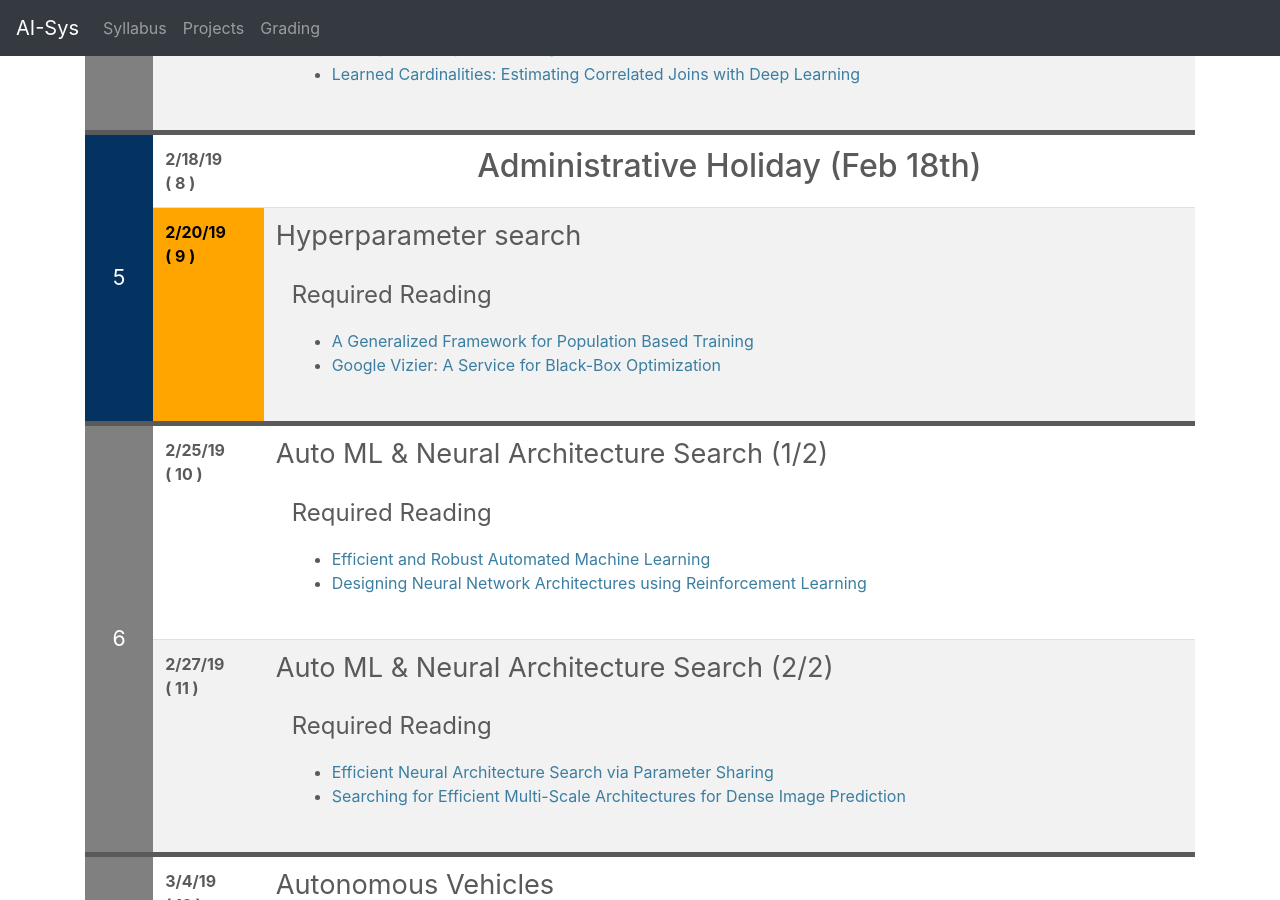
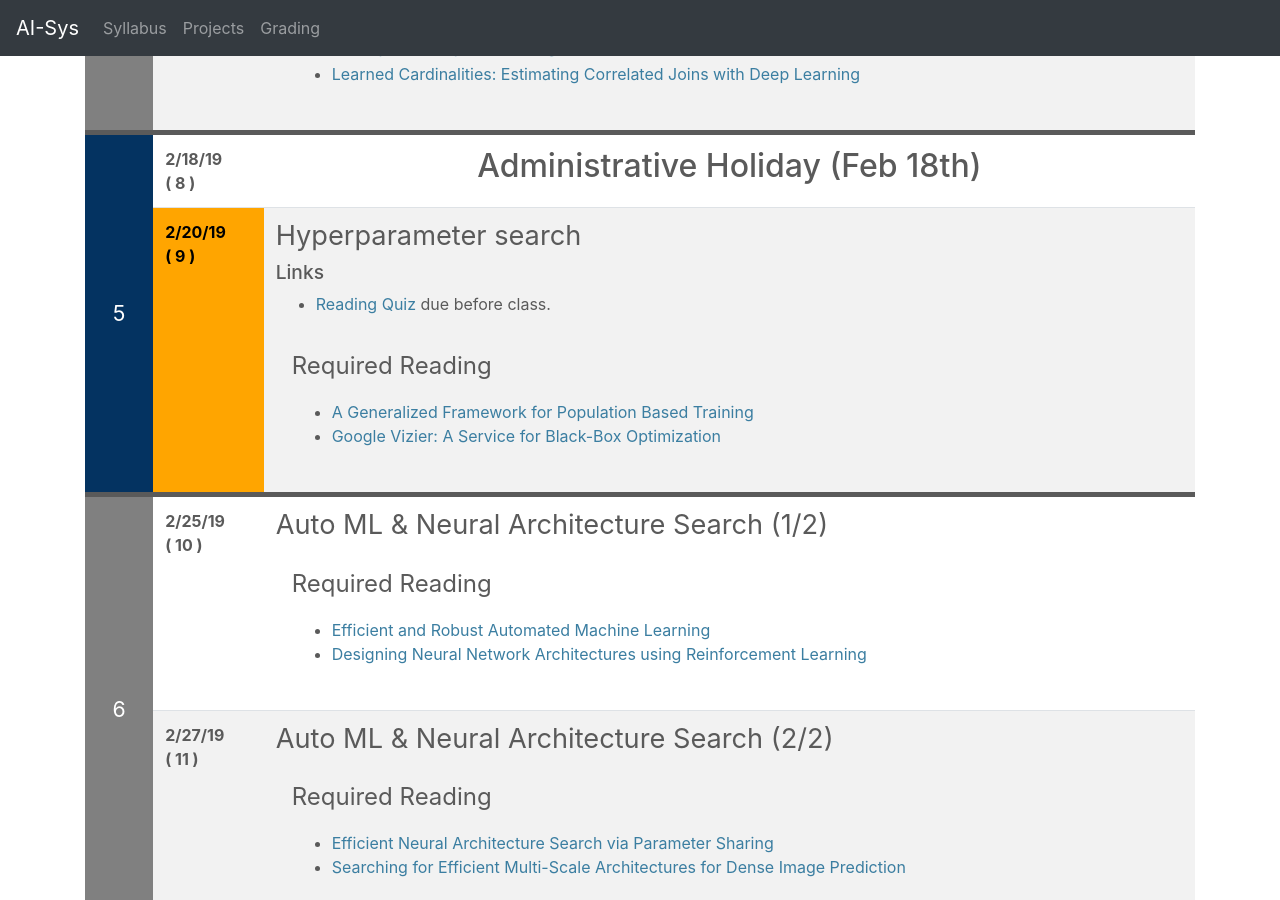
Before and after one commit to ucbrise/cs294-ai-sys-sp19, a Jekyll site: the page built from index.md, in a window 1280 px wide and 900 px high, scrolled down 3631 px. Built offline with Jekyll 4.4.1, drawn with Linux system fonts in a browser that asks for light colours; nearby versions of some CDN libraries; our own code applies the rules of GitHub Pages for plain Markdown files.

Commit message:
Adding link to reading quiz

```diff
--- a/index.md
+++ b/index.md
@@ -331,8 +331,7 @@ If you find some of the reading confusing and want a more gentle introduction, t
 ## Distributed Systems for ML
 
 ### Links
-* [Reading Quiz](https://goo.gl/forms/aalfGnuX1ZFdYhlX2
-) due before class.
+* [Reading Quiz](https://goo.gl/forms/aalfGnuX1ZFdYhlX2) due before class.
 
 
 
@@ -364,6 +363,10 @@ If you find some of the reading confusing and want a more gentle introduction, t
 
 {% include syllabus_entry %}
 ## Hyperparameter search
+
+### Links
+* [Reading Quiz](https://goo.gl/forms/z7CcNYyXD9rL67pI2) due before class.
+
 <div class="summary" markdown="1"> </div>
 <div class="reading">
 <div class="required_reading" markdown="1">
```
